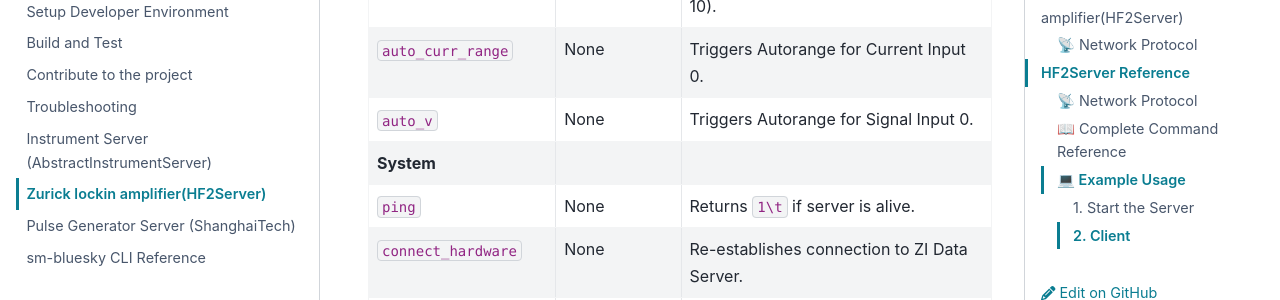
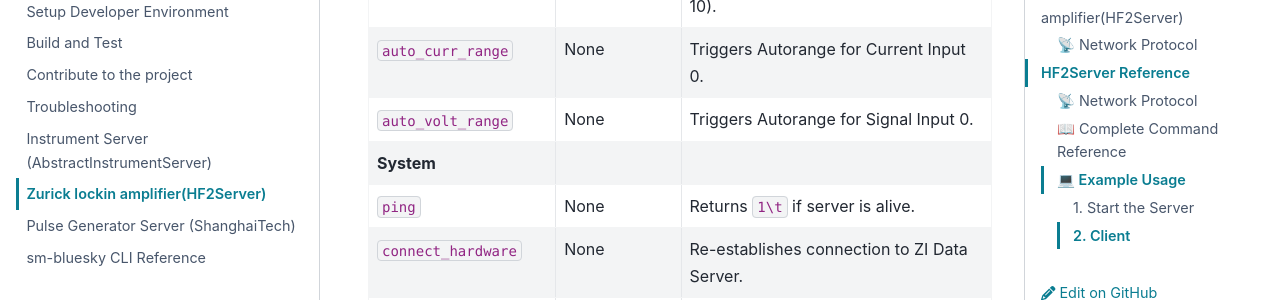
Before and after one commit to DiamondLightSource/sm-bluesky, a Sphinx documentation site: the page built from docs/how-to/4a_Zurick_lockin_amplifier.md, in a window 1280 px wide and 900 px high, scrolled down 1664 px. Shown: the part 148-448 px from the top of the window. Built offline with Sphinx 7.4.7 and the PyData theme 0.15.4, drawn with Linux system fonts in a browser that asks for light colours; pages that are not in the unit, such as notebooks, are missing from menus; the version number could not be read and is left out.

Commit message:
correct doc

```diff
--- a/docs/how-to/4a_Zurick_lockin_amplifier.md
+++ b/docs/how-to/4a_Zurick_lockin_amplifier.md
@@ -41,7 +41,7 @@ A TCP-based gateway for Zurich Instruments HF2 series lock-in amplifiers. This s
 | **Input & Autorange** | | |
 | `set_curr_range`| `val` (float) | Sets Current Input Range (Powers of 10). |
 | `auto_curr_range`| None | Triggers Autorange for Current Input 0. |
-| `auto_v`| None | Triggers Autorange for Signal Input 0. |
+| `auto_volt_range`| None | Triggers Autorange for Signal Input 0. |
 | **System** | | |
 | `ping` | None | Returns `1\t` if server is alive. |
 | `connect_hardware`| None | Re-establishes connection to ZI Data Server. |
```
